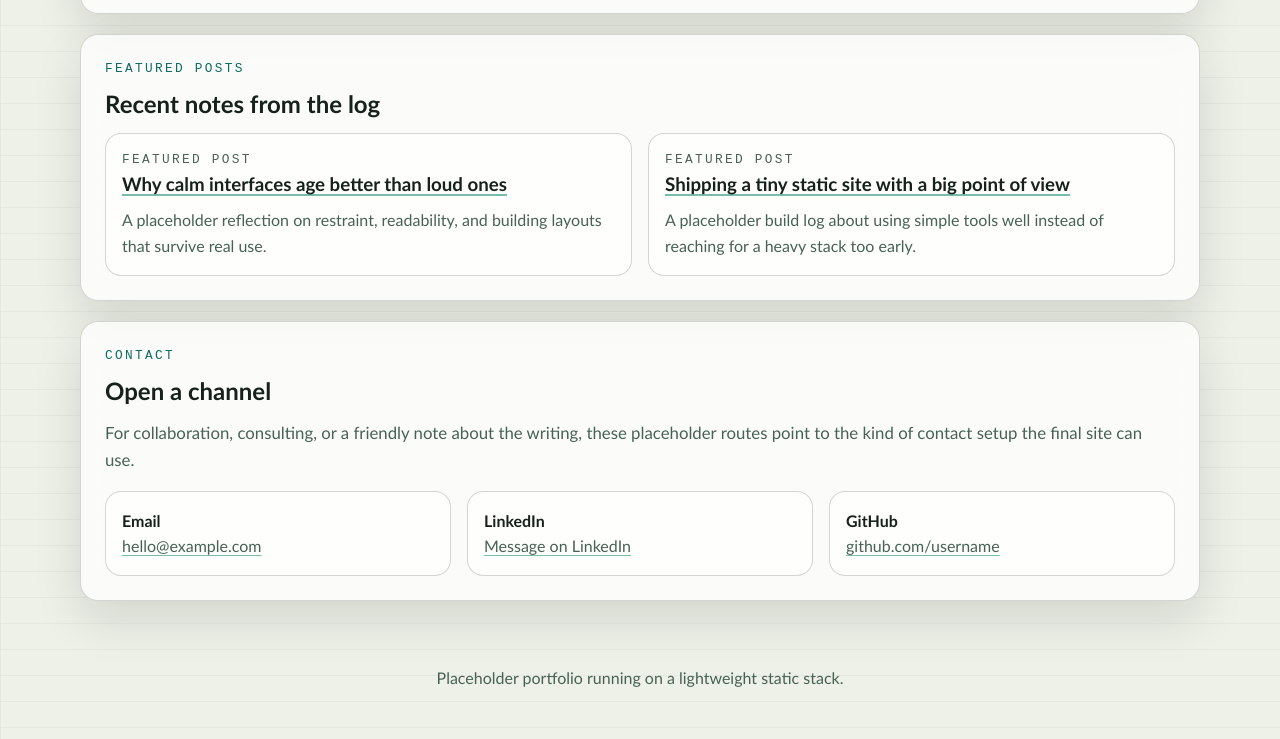
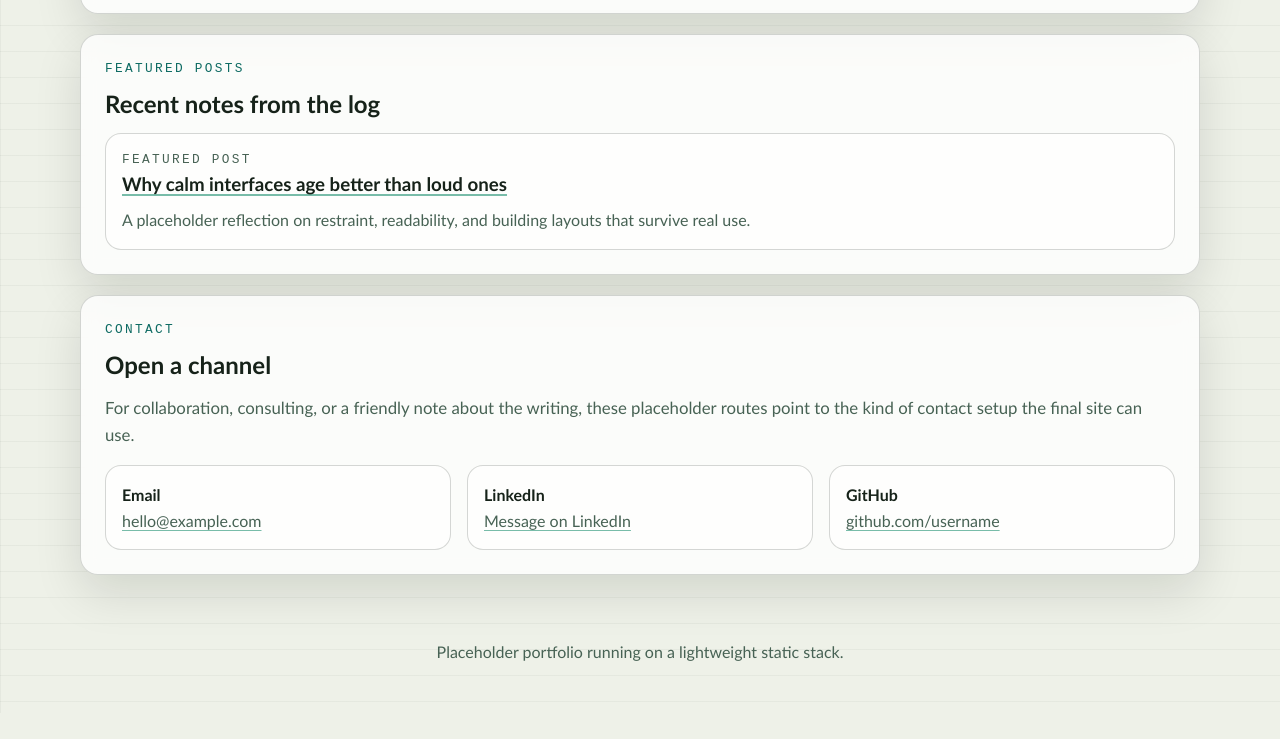
Before and after one commit to Csavoldi/csavoldi.github.io, a website: page index.html in a window 1280 px wide. Shown: the part 1925-2664 px from the top of the page. After the commit the page ends 2638 px from the top, so only its background shows below. Drawn offline with Linux system fonts and the light colour scheme.

Commit message:
aditions

```diff
--- a/index.html
+++ b/index.html
@@ -134,14 +134,10 @@
       <div class="post-grid">
         <article class="post-card">
           <p class="eyebrow">Featured Post</p>
-          <h3><a href="blog/posts/why-calm-interfaces-age-better-than-loud-ones.html">Why calm interfaces age better than loud ones</a></h3>
+          <h3><a href="blog/posts/testing-1-2-3.html">Why calm interfaces age better than loud ones</a></h3>
           <p>A placeholder reflection on restraint, readability, and building layouts that survive real use.</p>
         </article>
-        <article class="post-card">
-          <p class="eyebrow">Featured Post</p>
-          <h3><a href="blog/posts/shipping-a-tiny-static-site-with-a-big-point-of-view.html">Shipping a tiny static site with a big point of view</a></h3>
-          <p>A placeholder build log about using simple tools well instead of reaching for a heavy stack too early.</p>
-        </article>
+
       </div>
     </section>
 
```
